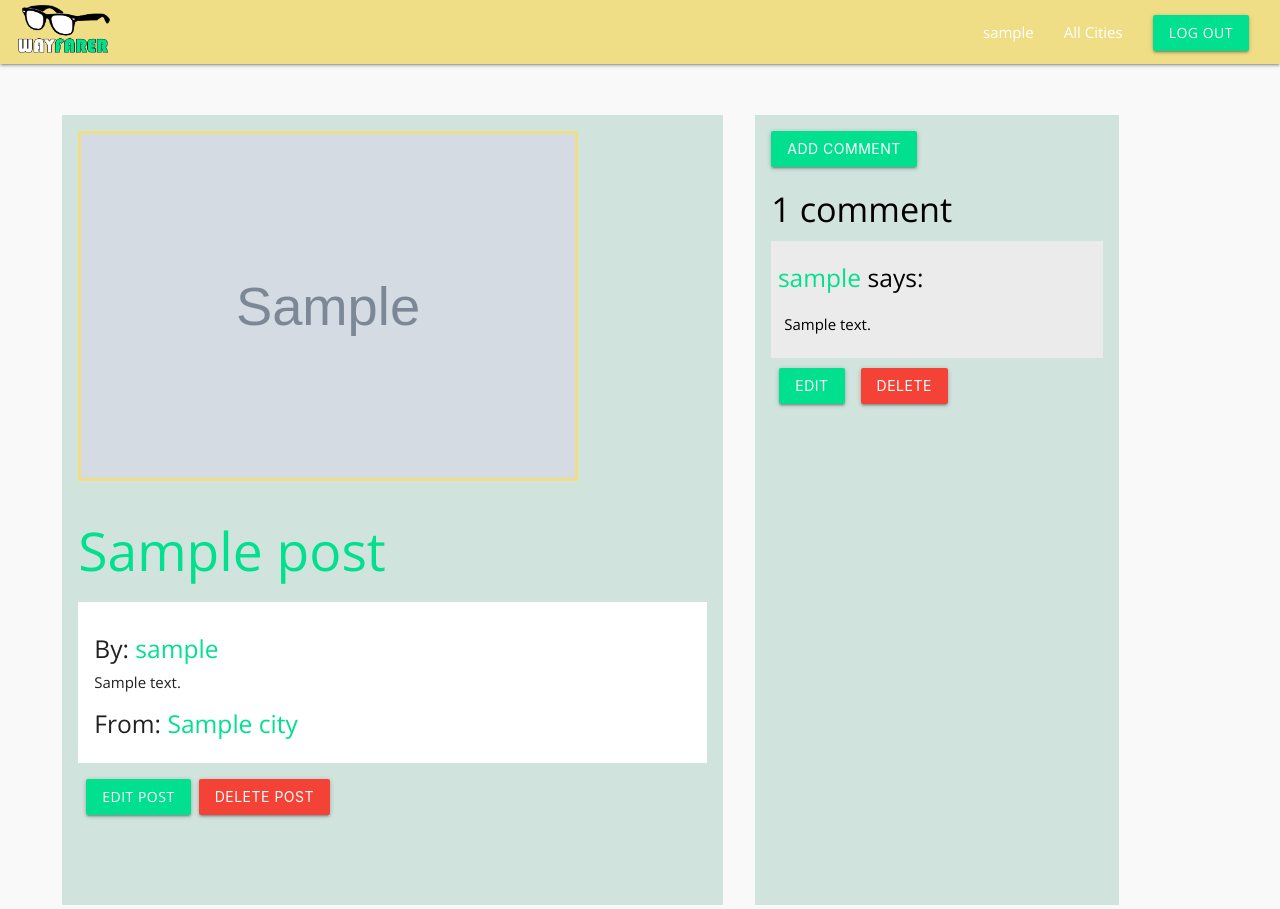
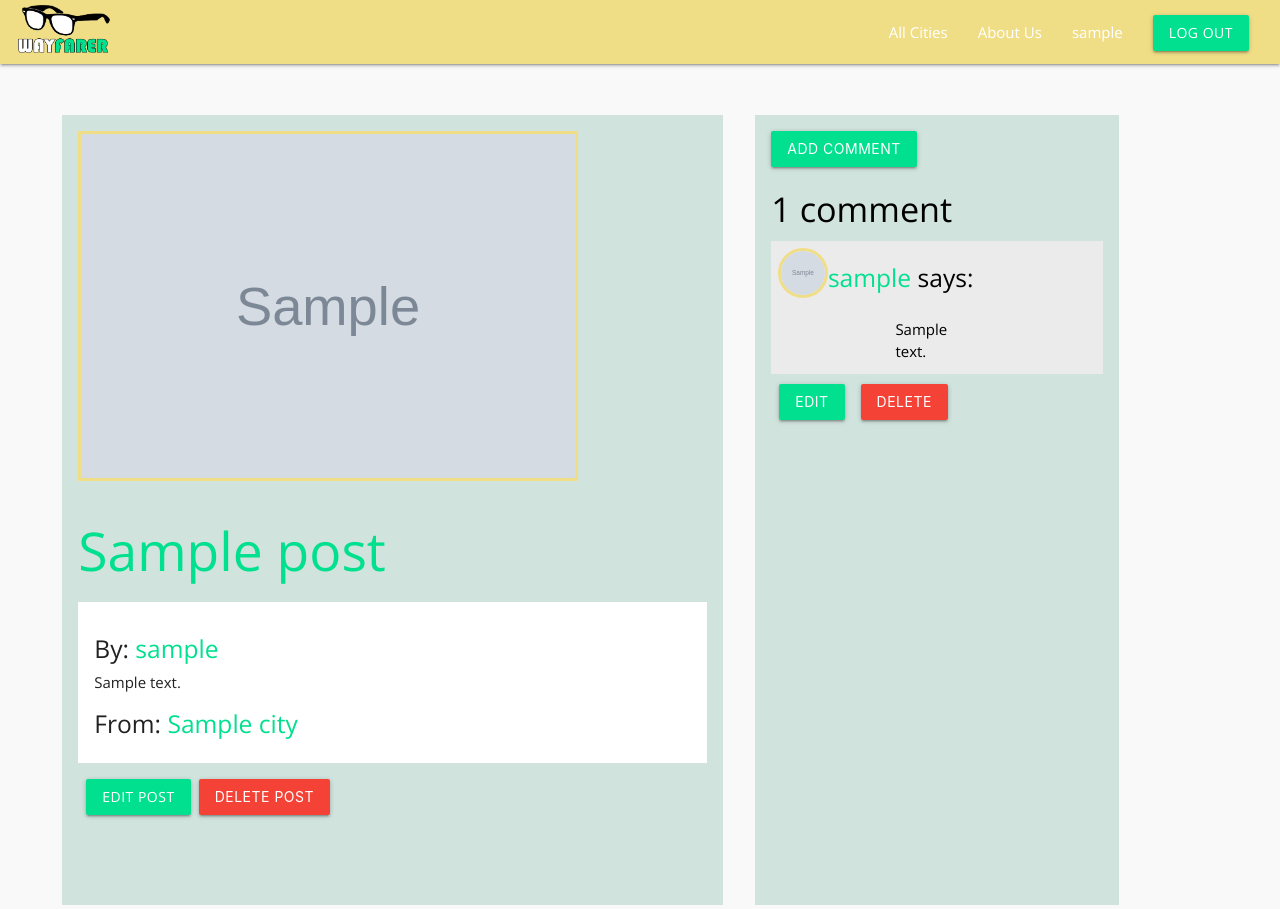
Before and after one commit to minhazur9/wayfarer, a Django app: page /posts/1/ in a window 1280 px wide. Shown: the top 909 px of the page. Run offline with Django 3.2, Linux system fonts and the light colour scheme; a user stored in the database is signed in; tables that the repository leaves empty hold one stand-in row (values such as "Sample post"); grey boxes marked "Sample" are stand-in pictures; parts of the project's set-up code (start-up, migrations or seed data) failed here and were passed over.

Commit message:
Adds profile pics to comments

```diff
--- a/main_app/static/css/styles.css
+++ b/main_app/static/css/styles.css
@@ -278,9 +278,23 @@ a {
 }
 
 .comment-content {
+    display: flex;
+    flex-direction: column;
+    align-items: center;
     background-color: rgba(236, 235, 235, 1);
     padding: 2%;
     margin-bottom: 3%;
+}
+.top-comment{
+    display: flex;
+    width: 100%;
+    justify-content: flex-start;
+}
+.comment-content img {
+    width: 50px;
+    height: 50px;
+    border-radius: 50%;
+    border: #F0DE87 3px solid;
 }
 
 .comment-btn {
@@ -376,6 +390,7 @@ a {
 }
 .carousel__button:hover{
     background-color: var(--secondary-color);
+    cursor: pointer;
 }
 
 .carousel-left{
@@ -443,8 +458,10 @@ a {
 }
 
 
+/* ---------------------------------------------------
                 MY PROFILE / DASHBOARD
 --------------------------------------------------- */
+
 p span{
     font-size: .75em;
     margin-left: 10px;
--- a/main_app/templates/partials/nav.html
+++ b/main_app/templates/partials/nav.html
@@ -4,8 +4,9 @@
         <a href="#" data-target="mobile-demo" class="sidenav-trigger"><i class="material-icons">menu</i></a>
         <ul class="right hide-on-med-and-down">
         {% if user.is_authenticated %}
+            <li><a href="{% url 'city_index' %}">All Cities</a></li>
+            <li><a href="{% url 'about' %}">About Us</a></li>
             <li><a href="{% url 'my_profile' %}" >{{request.user.username}}</a></li>
-                <li><a href="{% url 'city_index' %}">All Cities</a></li>
             <li><a href="{% url 'logout' %}" class="waves-effect waves-light btn">Log Out</a></li>
         {% else %}
             <li><a href="{% url 'signup' %}" class="waves-effect waves-light btn">Sign Up</a></li>
@@ -17,8 +18,9 @@
 
     <ul class="sidenav" id="mobile-demo">
         {% if user.is_authenticated %}
-            <li><a href="{% url 'my_profile' %}" >{{request.user.username}}</a></li>
             <li><a href="{% url 'city_index' %}">All Cities</a></li>
+            <li><a href="{% url 'about' %}">About Us</a></li>
+            <li>Signed in as, <a href="{% url 'my_profile' %}" >{{request.user.username}}</a></li>
             <li><a href="{% url 'logout' %}" class="waves-effect waves-light btn">Log Out</a></li>
         {% else %}
             <li><a href="{% url 'signup' %}" class="waves-effect waves-light btn">Sign Up</a></li>
--- a/main_app/templates/posts/detail.html
+++ b/main_app/templates/posts/detail.html
@@ -2,7 +2,7 @@
 {% load static %}
 
 {% block title %}
-My Post
+{{ post.title }}
 {% endblock %}
 
 {% block content %}
@@ -53,8 +53,14 @@ My Post
                         </h4>
                             {% for comment in comments %}
                         <div class="comment-content">
+                        <div class="top-comment" >
+                                <img src="{{ comment.user.profile.user_image }}" alt="{{ comment.user.username }}'s picture'" onerror="this.src='{% static 'images/default_post_img.png' %}';">
                                 <h5 class="comment"><a href="{% url 'profile_detail' user.username %}">{{comment.user.username}}</a> says:</h5>
+                        </div>
+                                <div class="card-action">
                                 <p class="comment-content">{{comment.content}}</p>
+                                </div>
+
                             {% if request.user == comment.user %}
                                 <form action="{% url 'edit_comment' post.id comment.id %}" method="POST" class="hidden edit-comment-form">
                                 {% csrf_token %}
--- a/main_app/templates/profiles/detail.html
+++ b/main_app/templates/profiles/detail.html
@@ -1,4 +1,5 @@
 {% extends 'base.html' %}
+{% load static %}
 {% block title %}
 {{ profile.full_name }}
 {% endblock %}
@@ -37,7 +38,7 @@
 
         </div>
           <div class="dashboard-img-container">
-          <img class="dashboard-prof-img" src="{{ profile.user_image }}" alt="" onerror="this.src='https://startupheretoronto.com/wp-content/uploads/2018/04/default-user-image-2.png';">
+          <img class="dashboard-prof-img" src="{{ profile.user_image }}" alt="" onerror="this.src='{% static 'images/default-user-img.png' %}';">
           </div>
 
         </div>
--- a/main_app/templates/profiles/edit_profile.html
+++ b/main_app/templates/profiles/edit_profile.html
@@ -1,4 +1,5 @@
 {% extends 'base.html' %}
+{% load static %}
 {% block title %}
 {% endblock %}
 {% block content %}
@@ -12,7 +13,7 @@
 <button class="btn cities-detail-buttons waves-effect waves-green col s12" type="submit">Update</button>
 </form>
 <div class="dashboard-img-container col s12 m4">
-          <img class="dashboard-prof-img" src="{{ request.user.profile.user_image }}" alt="" onerror="this.src='https://startupheretoronto.com/wp-content/uploads/2018/04/default-user-image-2.png';">
+          <img class="dashboard-prof-img" src="{{ request.user.profile.user_image }}" alt="" onerror="this.src='{% static 'images/default-user-img.png' %}';">
         </div>
 
 </div>
--- a/main_app/templates/profiles/my_profile.html
+++ b/main_app/templates/profiles/my_profile.html
@@ -1,4 +1,5 @@
 {% extends 'base.html' %}
+{% load static %}
 {% block title %}
 My Dashboard
 {% endblock %}
@@ -48,7 +49,7 @@ My Dashboard
         </div>
         <div>
           <div class="dashboard-img-container">
-            <img class="dashboard-prof-img" src="{{ request.user.profile.user_image }}" alt="" onerror="this.src='https://startupheretoronto.com/wp-content/uploads/2018/04/default-user-image-2.png';">
+            <img class="dashboard-prof-img" src="{{ request.user.profile.user_image }}" alt="" onerror="this.src='{% static 'images/default-user-img.png' %}';">
             <a class="btn waves-effect waves-green" href="{% url 'edit_profile' %}">Edit Profile</a>
           </div>
 
```
Also changed, not shown: main_app/static/images/default-user-img.png (added). Lines whose indentation alone changed are shown as unchanged.
